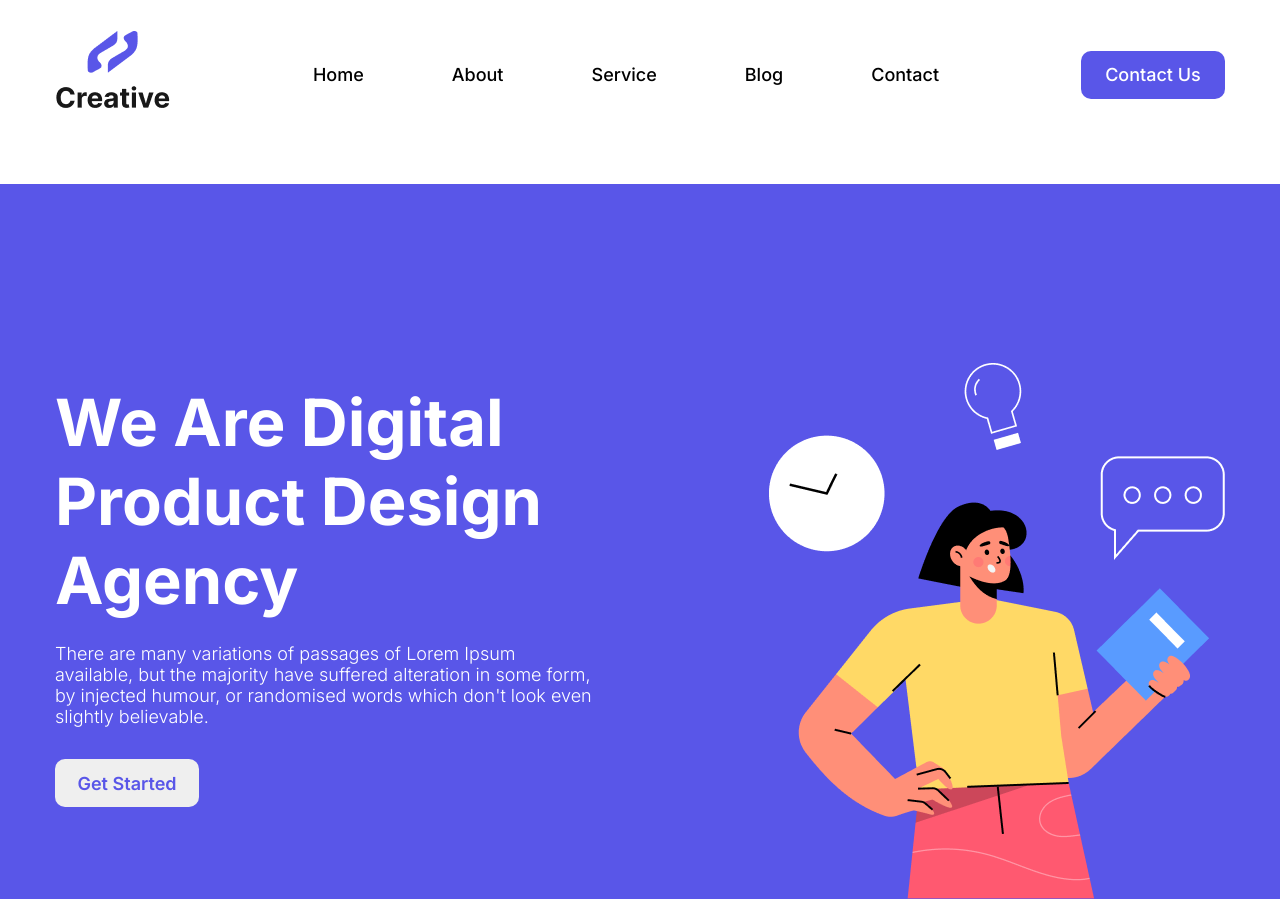
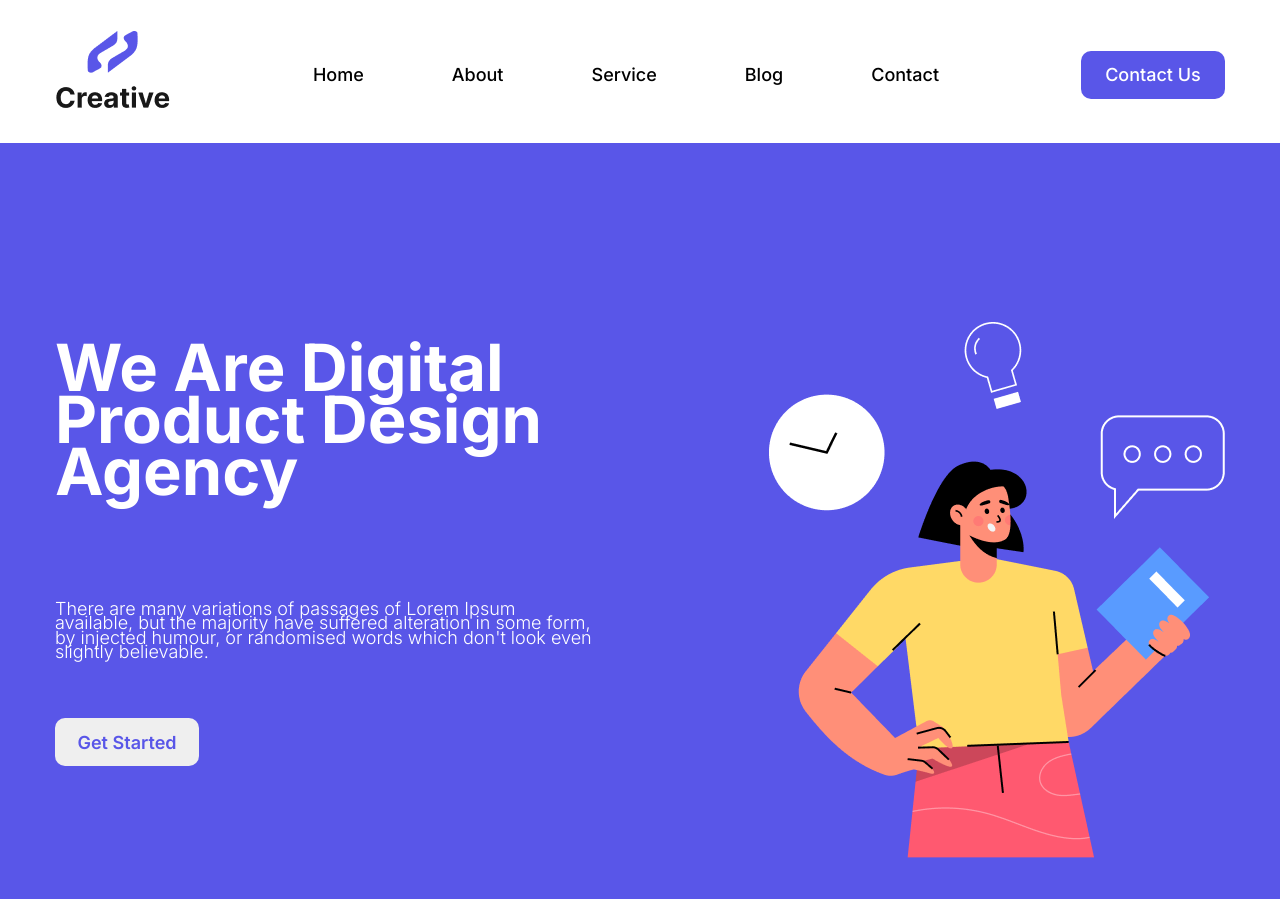
Before and after one commit to MDTanimHossain/CREATIVE, a plain HTML site: page index.html in a window 1280 px wide. Shown: the top 899 px of the page. Drawn offline with Linux system fonts and the light colour scheme.

Commit message:
header part fix

```diff
--- a/CSS/style.css
+++ b/CSS/style.css
@@ -9,12 +9,17 @@
 ul , ol {
     list-style-type: none;
 }
+h1,h2,h3,h4,h5,h6,p{
+    margin: 0;
+    padding: 0;
+    line-height: 0.8;
+}
 /* ALL COMMON CSS END */
 
 /* STYLE CSS START */
 /* header part start */
 #header{
-    height: 151px;
+    height: 110px;
     align-items: center;
 }
 .header{
```
Also changed, not shown: index.html (+1 -0 lines).
